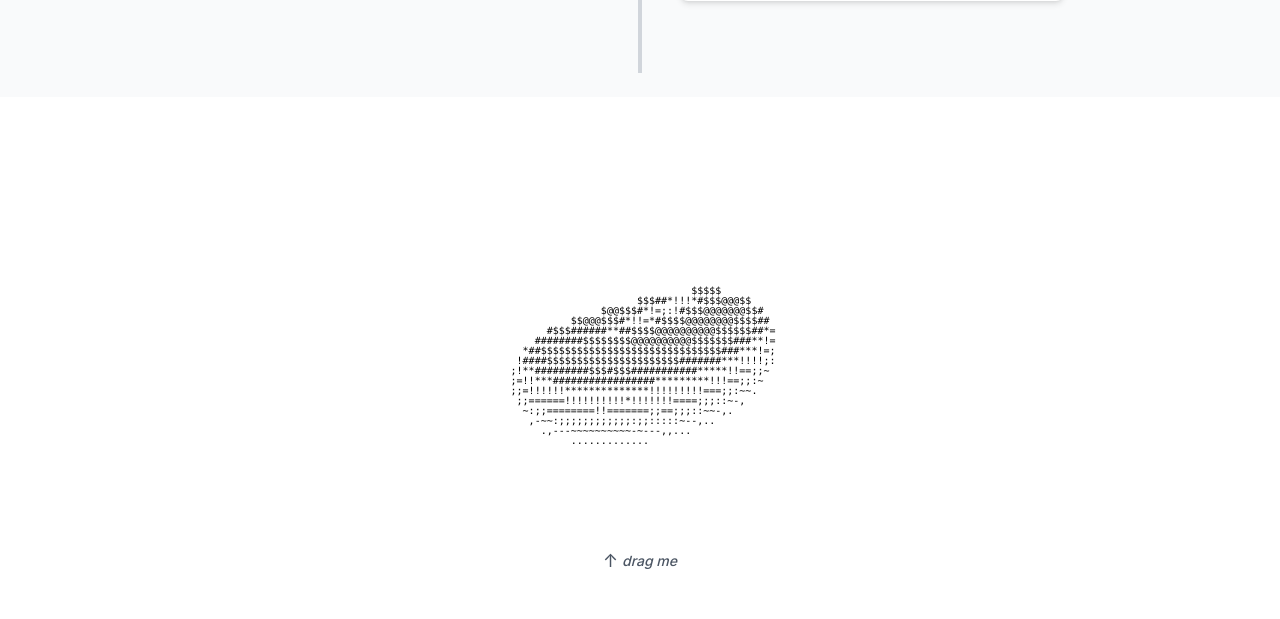
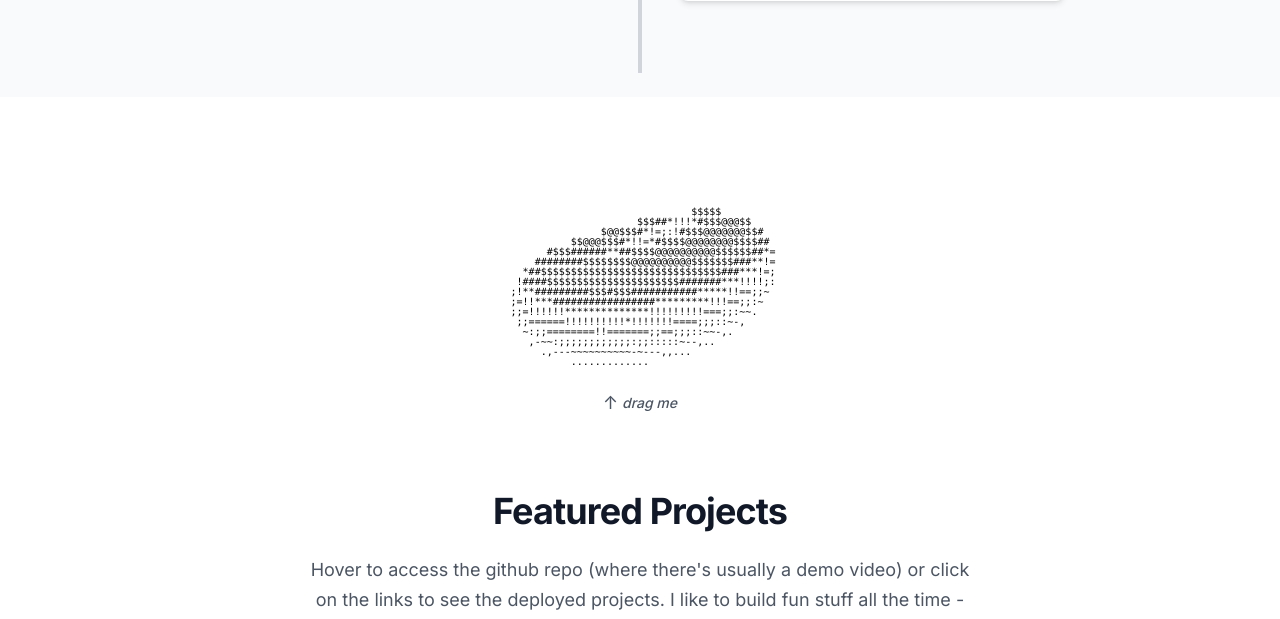
Before and after one commit to SimonNRisk/portfolio, a Next.js app: page / in a window 1280 px wide. Shown: the part 2280-2899 px from the top of the page. Built offline with nearby package versions, Linux system fonts and the light colour scheme; no server answers.

Commit message:
fix: cleanup donut

```diff
--- a/src/components/AsciiDonut.tsx
+++ b/src/components/AsciiDonut.tsx
@@ -114,7 +114,7 @@ export default function AsciiDonut() {
       onMouseMove={handleMouseMove}
       onMouseUp={handleMouseUp}
       onMouseLeave={handleMouseUp}
-      className="w-[420px] h-[420px] p-4 rounded-2xl bg-transparent backdrop-blur-md shadow-none border-none flex items-center justify-center select-none cursor-grab active:cursor-grabbing"
+      className="my-4 cursor-grab active:cursor-grabbing"
     >
       <pre className="text-[10px] leading-[10px] font-mono text-black select-none">{frame}</pre>
     </div>
--- a/src/components/DonutSection.tsx
+++ b/src/components/DonutSection.tsx
@@ -1,14 +1,19 @@
 import AsciiDonut from "@/components/AsciiDonut";
+import { useIsMobile } from "@/hooks/useIsMobile";
 
 export default function DonutSection() {
+  const isMobile = useIsMobile();
+
   return (
     <section className="py-6 px-4">
       <div className="flex flex-col items-center">
         <AsciiDonut />
-        <div className="flex items-center gap-1 text-sm text-gray-600 mt-2 animate-bounce">
-          <span className="text-lg">↑</span>
-          <span className="italic font-medium">drag me</span>
-        </div>
+        {!isMobile && (
+          <div className="flex items-center gap-1 text-sm text-gray-600 mt-2 animate-bounce">
+            <span className="text-lg">↑</span>
+            <span className="italic font-medium">drag me</span>
+          </div>
+        )}
       </div>
     </section>
   );
```
